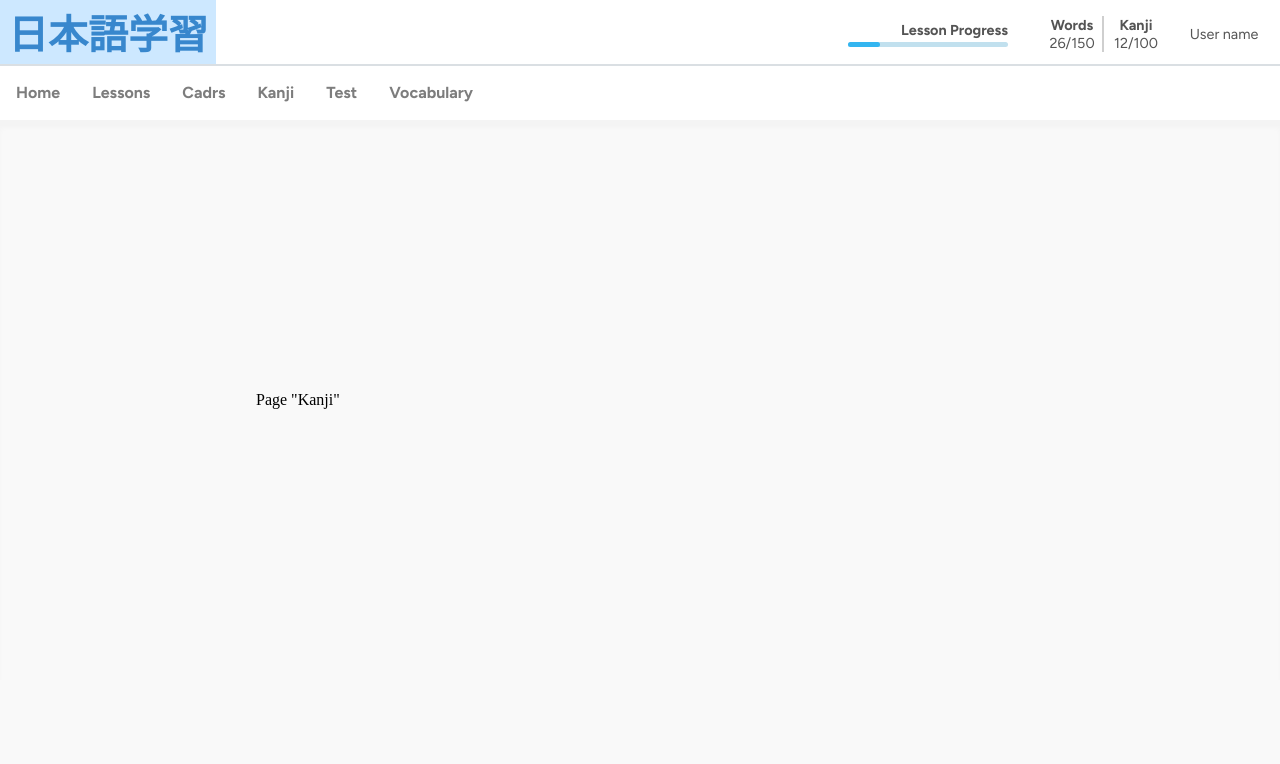
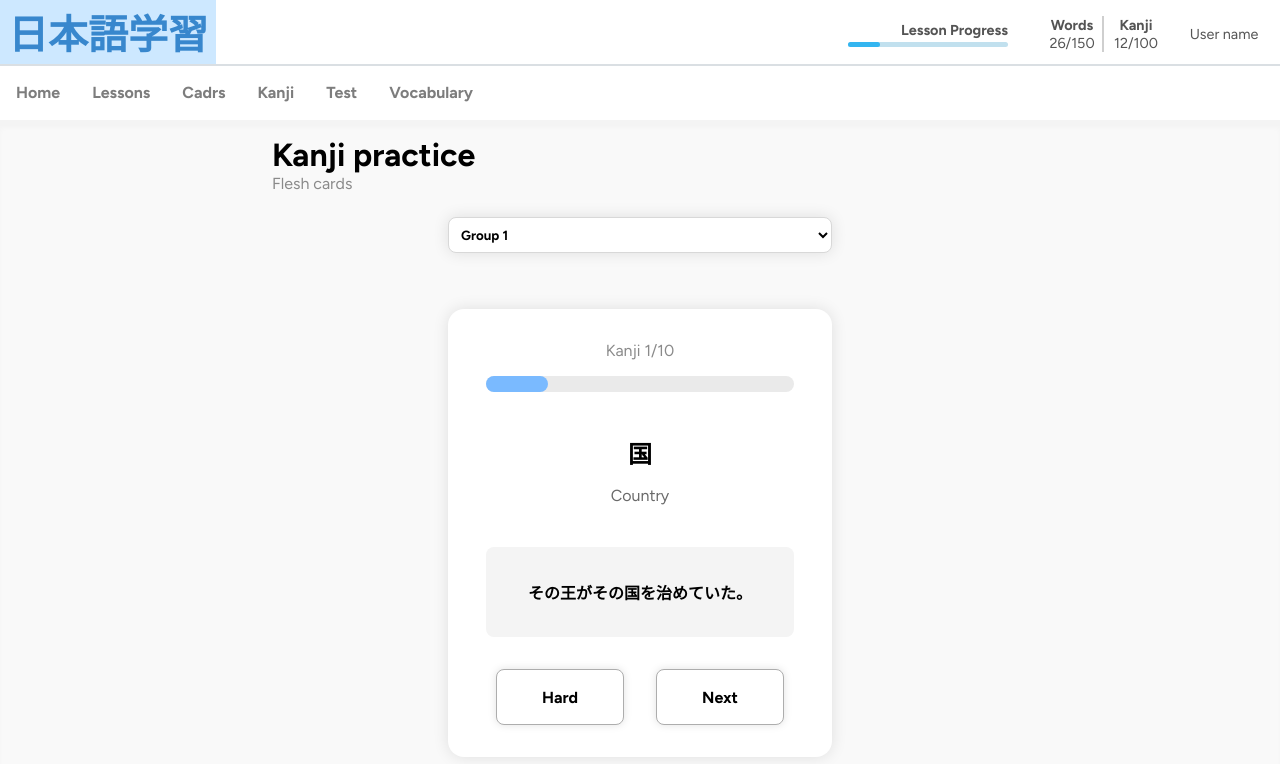
Before and after one commit to Keymor/nihon-go, a React (Vite) app: page / in a window 1280 px wide. Both pictures are taken after a click on the button "Kanji". Shown: the top 764 px of the page. Built offline with nearby package versions, Linux system fonts and the light colour scheme.

Commit message:
update kanji and test pages

```diff
--- a/src/App.css
+++ b/src/App.css
@@ -756,26 +756,29 @@ span {
   justify-items: center;
   text-align: center;
 }
-
-.inputQ {
-  margin: auto;
-  justify-self: center;
+.cardConteiner
+.inputQ, .inputA {
+  margin: 1rem auto auto auto;
+  padding: 0.5rem;
   align-content: center;
   font-family: 'Figtree', 'Figtree-fallback', 'Figtree-fallback-android', 'Noto Sans', 'NotoSans-fallback', 'NotoSans-fallback-android', sans-serif;
   font-size: 1.1rem;
   font-weight: bold;
-  border-radius: 0.6rem;
+  border-radius: 1rem;
   border-width: 0.1rem;
-  border-color: rgb(120, 120, 120);
-  color: black;
-  text-align: center;
+  border-color: rgb(221, 221, 221);
+  color: rgb(74, 74, 74);
   border-style: solid;
   background-color: rgb(255, 255, 255);
   box-shadow: 0 0.2rem 0.3rem rgba(0, 0, 0, 0.102);
   height: 2rem;
   min-height: fit-content;
   min-width: fit-content;
-  width: 30%;
+  width: 50%;
+}
+
+.inputA {
+  margin: auto auto 1rem auto;
 }
 
 .testSection {
@@ -791,7 +794,7 @@ span {
   width: 15rem;
   justify-self: center;
   align-content: center;
-  margin: 1rem auto auto auto;
+  margin: auto;
 }
 
 .doneButton,
@@ -804,12 +807,32 @@ span {
   border-radius: 1rem;
   border-style: solid;
   border-width: 0.1rem;
-  border-color: rgb(120, 120, 120);
-  background-color: rgb(228, 228, 228);
+  border-color: rgb(231, 231, 231);
+  background-color: rgb(255, 255, 255);
+  box-shadow: 0 0.2rem 0.3rem rgba(0, 0, 0, 0.052);
   font-family: 'Figtree', 'Figtree-fallback', 'Figtree-fallback-android', 'Noto Sans', 'NotoSans-fallback', 'NotoSans-fallback-android', sans-serif;
   font-size: 0.8rem;
   font-weight: bold;
   cursor: pointer;
+}
+
+.exitButton {
+  position: absolute;
+  margin: 0;
+  right: 0;
+  transform: translate(100%, -100%);
+  width: 2.5rem;
+  height: 2.5rem;
+  padding: 0.3rem;
+  border-radius: 3rem;
+}
+
+.exitButton:hover {
+  background-color: rgb(242, 242, 242);
+}
+
+.doneButton {
+  margin: 1rem auto 1rem auto;
 }
 
 .doneButton:hover {
@@ -902,10 +925,9 @@ span {
 }
 
 .cardButton {
-  margin-top: 0;
   width: fit-content;
   background-color: rgb(148, 205, 255);
-  margin: 0 0.2rem 0 0.2rem;
+  margin: auto;
 }
 
 .cardButton:hover {
@@ -934,6 +956,7 @@ span {
 }
 
 .cardConteiner {
+  position: relative;
   height: 70vh;
   width: 60vw;
   margin: auto;
@@ -942,10 +965,12 @@ span {
 }
 
 .cardBox {
+  position: relative;
   display: flex;
   flex-direction: column;
   text-align: center;
   margin: auto;
+  min-height: fit-content;
   height: 80%;
   width: 50%;
   background-color: rgb(255, 255, 255);
@@ -1026,6 +1051,7 @@ span {
   box-shadow: 0 0 0.5rem rgba(0, 0, 0, 0.118);
   transition: 0.3s;
   cursor: pointer;
+  margin: auto;
 }
 
 .cardsButton1:hover {
@@ -1040,9 +1066,6 @@ span {
   scale: 110%;
 }
 
-.cardsButton2 {
-  margin-left: auto;
-}
 
 .contenContainerForUser {
   background-color: rgba(240, 248, 255, 0);
--- a/src/App.tsx
+++ b/src/App.tsx
@@ -1054,6 +1054,16 @@ function App() {
     }
   ]
 
+  const kanji = [
+    {
+      japanese: "国",
+      meaningEng: "Country",
+      exampleSentence: "その王がその国を治めていた。",
+      lvlGroup: 1,
+      currentWordId: 1
+    }
+  ]
+
   const pages = () => {
     switch (actionStatus.pageSet) {
       case 'Home':
@@ -1193,7 +1203,30 @@ function App() {
       case 'Kanji':
         //add Kanji cards
         return (
-          <div className={`cardConteiner ${actionStatus.animationStatus ? 'testPageEnter' : 'testPageExit'}`}> Page "Kanji" </div>
+          <div className={`gridItemMiddle ${actionStatus.animationStatus ? 'testPageEnter' : 'testPageExit'}`}>
+            <div className='headTextCards'>
+              <h1 className='h1Lesson'>Kanji practice</h1>
+              <p className='pLesson'>Flesh cards</p>
+            </div>
+            <select className='cardsSelector'>
+              <option>Group 1</option>
+              <option>Group 2</option>
+              <option>Group 3</option>
+            </select>
+            <div className='cardConteiner'>
+              <div className='cardBox'>
+                <p className='pLesson'>Kanji 1/10</p>
+                <div className='progressBarWords'></div>
+                <div className='topJapanese'>{kanji[0].japanese}</div>
+                <div className='bottomEng'>{kanji[0].meaningEng}</div>
+                <div className='exampleBar'><b>{kanji[0].exampleSentence}</b></div>
+                <div className='bottomButtons'>
+                  <button className='cardsButton1'>Hard</button>
+                  <button className='cardsButton2'>Next</button>
+                </div>
+              </div>
+            </div>
+          </div>
         )
         break;
       case 'Test':
@@ -1233,24 +1266,15 @@ function App() {
             <div className={`practisContainer ${practiceContent.lessonType === 'Translation' ? null : 'remove'}`}>
               <h1 className='h1Lesson'>Practice sentence</h1>
               <p className='pLesson'>Create a sentence</p>
-              <div className={`exContainer ${(practiceContent.id + 1) > 5 ? 'remove' : null}`}>
-                <h2 className='h2Lesson'>{practiceContent.name}</h2>
-                <p className='pLesson'>Remain {practiceContent.id + 1}/5</p>
+              <div className='cardConteiner'>
+                <div className='cardBox'>
+                  <button className={`exitButton ${practiceContent.lessonType === 'Translation' ? null : 'remove'}`}
+                    onClick={() => lessonSelector('Exit', 0)}>❌</button>
+                  <p className='pLesson'>Sentence {practiceContent.id + 1}/5</p>
+                  <div className='progressBarWords'></div>
                   <div className='inputQ'>{practiceContent.question}</div>
                   <h2 className='h2Lesson'>Answer</h2>
-                <div className={`inputQ ${practiceContent.isCorrect ? 'correct' : null}`}>{practiceContent.input}</div><br />
-                <button onClick={
-                  () => answerCheck(practiceContent.input)
-                }
-                  className={`doneButton ${practiceContent.isCorrect ? 'remove' : null}`}>
-                  Done
-                </button>
-                <button
-                  onClick={
-                    () => newLessonPage(practiceContent.id)
-                  } className={`doneButton ${practiceContent.isCorrect ? null : 'remove'}`}>
-                  Next!
-                </button>
+                  <div className={`inputA ${practiceContent.isCorrect ? 'correct' : null}`}>{practiceContent.input}</div>
                   <div className='testSection'>
                     {practiceContent.words.map((item, index) => {
                       return (
@@ -1262,6 +1286,19 @@ function App() {
                       )
                     })}
                   </div>
+                  <button
+                    onClick={
+                      () => newLessonPage(practiceContent.id)
+                    } className={`doneButton ${practiceContent.isCorrect ? null : 'remove'}`}>
+                    Next!
+                  </button>
+                  <button onClick={
+                    () => answerCheck(practiceContent.input)
+                  }
+                    className={`doneButton ${practiceContent.isCorrect ? 'remove' : null}`}>
+                    Done
+                  </button>
+                </div>
               </div>
               <div className={`containerDone ${practiceContent.id + 1 > 5 ? '' : 'remove'}`}>
                 <div className='practiceDonePageContainer'>
@@ -1271,15 +1308,15 @@ function App() {
                 </div>
               </div>
             </div>
-            <button className={`exitButton ${practiceContent.lessonType === 'Translation' ? null : 'remove'}`}
-              onClick={() => lessonSelector('Exit', 0)}>Exit</button>
             {/* CardLesson */}
             <div className={`practisContainer ${practiceContent.lessonType === '-て form verb' ? null : 'remove'}`}>
               <h1 className='h1Lesson'>{practiceContent.headLine}</h1>
               <p className='pLesson'>{practiceContent.pline}</p>
-              <h2 className='h2Lesson'>て group</h2>
+              <h1 className='h1Lesson'>-て group</h1>
+              <p className='pLesson'>Card practice</p>
               <div className='cardConteiner'>
                 <div className='cardBox'>
+                <button className='exitButton' onClick={() => lessonSelector('Exit', 0)}>❌</button>
                   <p className='pLesson'>Words <b>{currentWord.indexCounter} / {cardWords.length}</b></p>
                   <div className='progressBarWords'></div>
                   <div className='topJapanese'>{currentWord.japanese}</div>
@@ -1303,7 +1340,6 @@ function App() {
                   <button className='exitButton' onClick={() => lessonSelector('Exit', 0)}>Go back</button>
                 </div>
               </div>
-              <button className='exitButton' onClick={() => lessonSelector('Exit', 0)}>Exit</button>
             </div>
           </div>
         )
```
Lines whose indentation alone changed are shown as unchanged.
